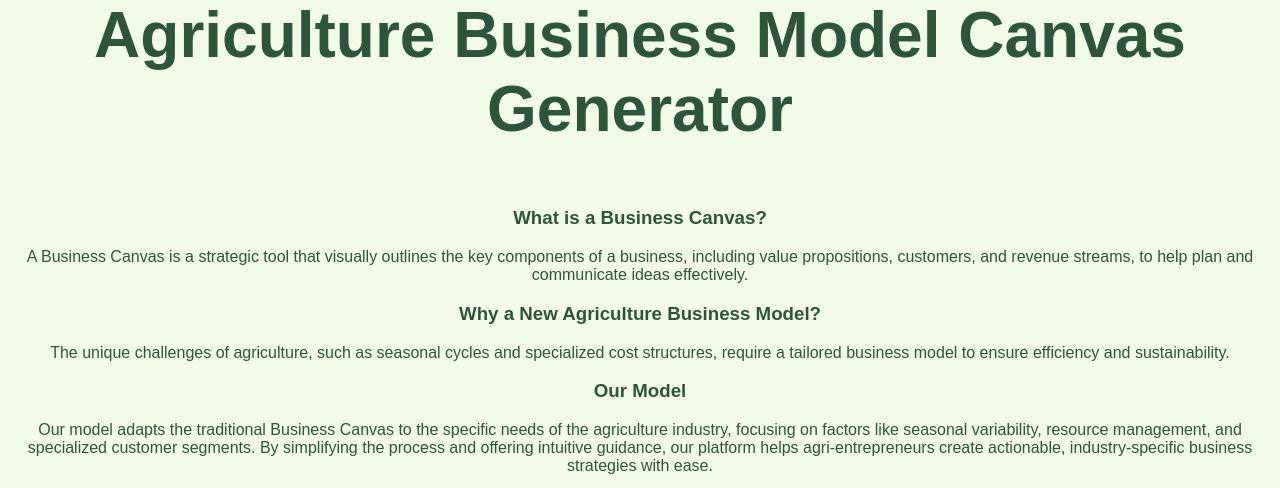
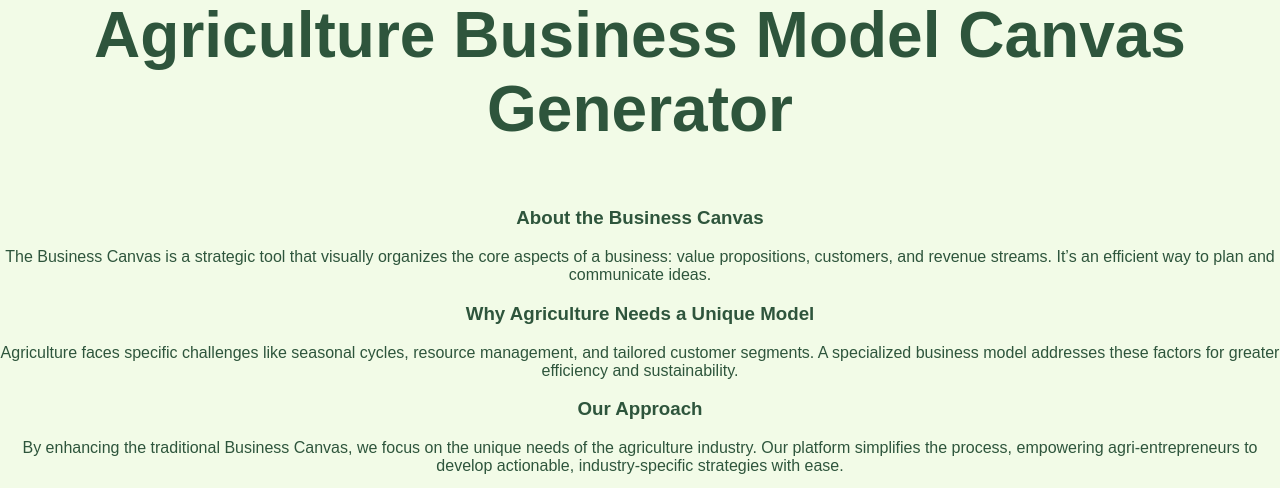
Before and after one commit to Seele28/Agr-Business-Plan-Canvas, a Flask app: page / in a window 1280 px wide. Shown: the part 103-591 px from the top of the page. Run offline with Flask 3, Linux system fonts and the light colour scheme.

Commit message:
Update index.html

```diff
--- a/BMC-qwen_model_PH/templates/index.html
+++ b/BMC-qwen_model_PH/templates/index.html
@@ -23,21 +23,27 @@
 
         <!-- Description Section -->
         <div class="description">
-            <h3>What is a Business Canvas?</h3>
+            <h3>About the Business Canvas</h3>
             <p>
-                A Business Canvas is a strategic tool that visually outlines the key components of a business, including value propositions, customers, and revenue streams, to help plan and communicate ideas effectively.
+                The Business Canvas is a strategic tool that visually organizes the core aspects of a business: value propositions, customers, and revenue streams.
+                It’s an efficient way to plan and communicate ideas.
             </p>
-            <h3>Why a New Agriculture Business Model?</h3>
+            <h3>Why Agriculture Needs a Unique Model</h3>
             <p>
-                The unique challenges of agriculture, such as seasonal cycles and specialized cost structures, require a tailored business model to ensure efficiency and sustainability.
+                Agriculture faces specific challenges like seasonal cycles, resource management, and tailored customer segments.
+                A specialized business model addresses these factors for greater efficiency and sustainability.
             </p>
-            <h3>Our Model</h3>
+            <h3>Our Approach</h3>
             <p>
-                Our model adapts the traditional Business Canvas to the specific needs of the agriculture industry, focusing on factors like seasonal variability, resource management, and specialized customer segments.
-                By simplifying the process and offering intuitive guidance, our platform helps agri-entrepreneurs create actionable, industry-specific business strategies with ease.
+                By enhancing the traditional Business Canvas, we focus on the unique needs of the agriculture industry.
+                Our platform simplifies the process, empowering agri-entrepreneurs to develop actionable, industry-specific strategies with ease.
             </p>
+        </div>
+
+        <!-- Image Section -->
+        <div class="image-container">
             <img src="static/images/online-startup-business-model-template.jpg"
-                 alt="Business Model Template">
+                 alt="Agriculture Business Model Canvas Template" class="canvas-image">
         </div>
 
         <!-- Options Section -->
```
